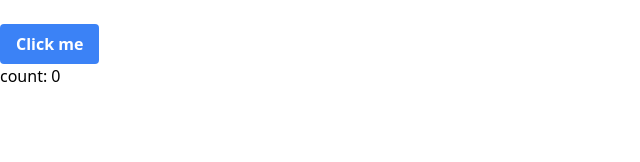
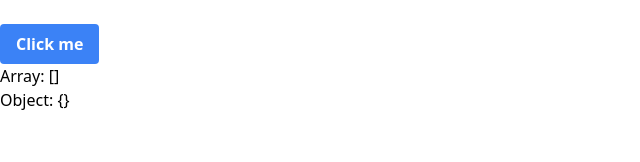
Before and after one commit to vedovelli/curso-svelte, a Svelte app: page / in a window 1280 px wide. Shown: the top 162 px of the page, without its empty margins (0-640 px from the left). Built offline with nearby package versions, Linux system fonts and the light colour scheme.

Commit message:
Update App.svelte

```diff
--- a/src/App.svelte
+++ b/src/App.svelte
@@ -1,7 +1,10 @@
 <script>
-  let count = 0;
+  let timeArray = [];
+  let timeObject = {};
 
-  const clickHandler = () => {};
+  const clickHandler = () => {
+    const d = new Date();
+  };
 </script>
 
 <main class="container mx-auto pt-6">
@@ -13,5 +16,6 @@
       Click me
     </button>
   </div>
-  <p>count: {count}</p>
+  <p>Array: {JSON.stringify(timeArray)}</p>
+  <p>Object: {JSON.stringify(timeObject)}</p>
 </main>
```
